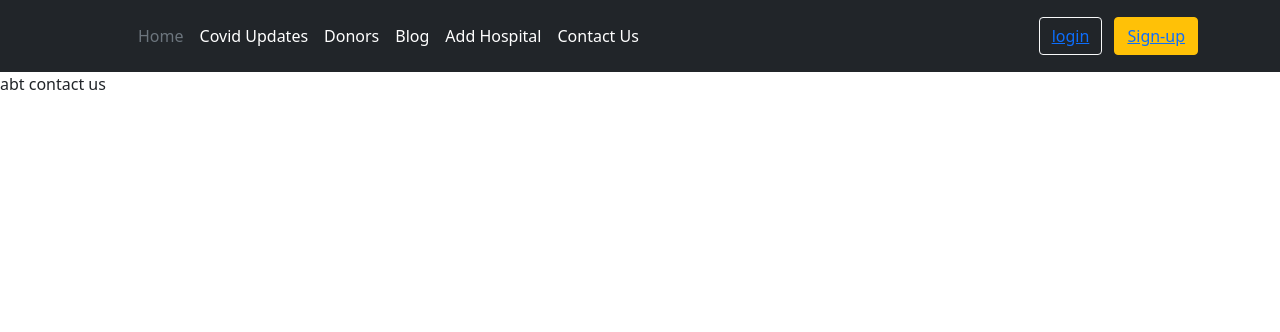
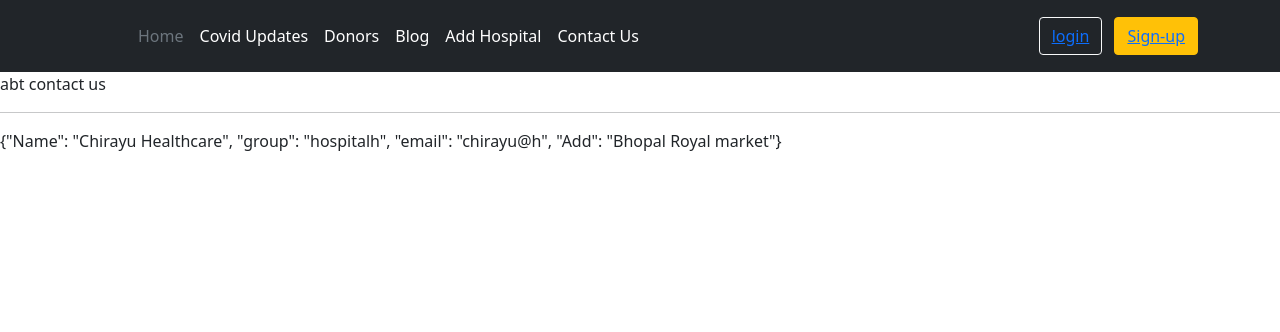
Before and after one commit to Bhavishya-tiwari/Covid_Survivors, a Django app: page /contactus in a window 1280 px wide. Shown: the top 332 px of the page. Run offline with Django 3.2, Linux system fonts and the light colour scheme; data comes from the database, SQL or seed files in the repository; both versions use the stored data as it was after the commit.

Commit message:
3rd commit

```diff
--- a/home/views.py
+++ b/home/views.py
@@ -26,7 +26,9 @@
 
 
 def ContactUs(request):
-    return render(request, 'home/contact_us.html')
+    u = list(User.objects.filter(first_name__contains="hospitalh"))
+
+    return render(request, 'home/contact_us.html',{"u":u[0]})
 
 
 def AddHospital(request):
@@ -35,6 +37,7 @@
         adminpassword = request.POST['adminpassword']
 
         if adminid == 'q@q' and adminpassword == 'q':
+
             return render(request, 'home/Add_H_admin.html')
 
     return render(request, 'home/Add_Hospital.html')
@@ -168,8 +171,8 @@
             profilejson =user.first_name
             profiledict = json.loads(profilejson)
             grp = profiledict["group"]
-            print(grp)
             if grp == "H_Emp":
+
                 login(request, user)
                 messages.success(request, "Successfully Logged In")
                 return redirect('addpat')
@@ -244,7 +247,10 @@
         return redirect('addpat')
 
     # print(profiledict)
-    return render(request, 'home/Add_patient.html')
+    profilejson =request.user.first_name
+    profiledict = json.loads(profilejson)
+    grp = profiledict["group"]
+    return render(request, 'home/Add_patient.html', {"G":grp})
 
 
 @login_required(login_url='/home')
--- a/rough/r1.html
+++ b/rough/r1.html
@@ -7,6 +7,6 @@
   <title>Document</title>
 </head>
 <body>
-<iframe width="1536" height="864" src="https://www.youtube.com/embed/0eLM1PHuwpU" title="YouTube video player" frameborder="0" allow="accelerometer; autoplay; clipboard-write; encrypted-media; gyroscope; picture-in-picture" allowfullscreen></iframe>
+<iframe width="1536" height="864" src="https://www.cowin.gov.in/" title="YouTube video player" frameborder="0" allow="accelerometer; autoplay; clipboard-write; encrypted-media; gyroscope; picture-in-picture" allowfullscreen></iframe>
 </body>
 </html>
--- a/templates/base.html
+++ b/templates/base.html
@@ -56,9 +56,28 @@
     </div>
   </header>
 
-  {% block body %} {% endblock body %}
 
-  {% block js %} {% endblock js %}
+
+
+  {% block body %}
+
+
+
+
+
+   {% endblock body %}
+
+
+  {% block js %}
+
+  <script>
+
+  </script>
+
+   {% endblock js %}
+
+
+
 </body>
 
 </html>
--- a/templates/home/Add_H_admin.html
+++ b/templates/home/Add_H_admin.html
@@ -54,6 +54,7 @@
 </div>
 </div>
 <div class="container">
+
   <div class="card">
     <div class="card-header">
       Featured
--- a/templates/home/Add_patient.html
+++ b/templates/home/Add_patient.html
@@ -8,7 +8,7 @@
 <form action="/addpat" method="POST">
 
   {% csrf_token %}
-  {{profile.group}}
+  {{G}}
   <div class="mb-3">
     <label for="exampleInputEmail1" class="form-label">Patient Username</label>
     <input type="text"  name="pusername" class="form-control" id="exampleInputEmail1" aria-describedby="emailHelp">
--- a/templates/home/Covid_Updates.html
+++ b/templates/home/Covid_Updates.html
@@ -3,7 +3,5 @@
 {% block title %}Covid Updates{% endblock title %}
 
 {% block body %}
-abt covid updates
-{{a}}
-{{request.user}}
+
  {% endblock %}
--- a/templates/home/Donors.html
+++ b/templates/home/Donors.html
@@ -4,4 +4,5 @@
 
 {% block body %}
 Donors
+{{grp}}
  {% endblock %}
--- a/templates/home/contact_us.html
+++ b/templates/home/contact_us.html
@@ -4,4 +4,7 @@
 
 {% block body %}
 abt contact us
+
+<hr>
+{{u.first_name}}
  {% endblock %}
```
Also changed, not shown: db.sqlite3.
